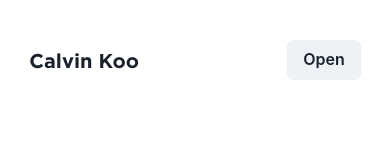
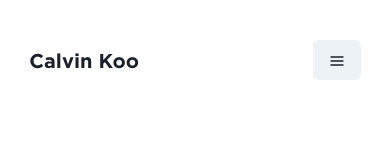
Before and after one commit to ckoo13/kooportfolio, a Next.js app: page / in a window 390 px wide. Shown: the top 160 px of the page. Built offline with nearby package versions, Linux system fonts and the light colour scheme.

Commit message:
added hamburger icon

```diff
--- a/components/MobileNavbar.jsx
+++ b/components/MobileNavbar.jsx
@@ -24,7 +24,7 @@
     return (
         <>
             <Button display={{base:'block', md:'none', lg:'none'}} ref={btnRef} onClick={onOpen}>
-                Open
+                <HamburgerIcon/>
             </Button>
             <Drawer
                 isOpen={isOpen}
```
